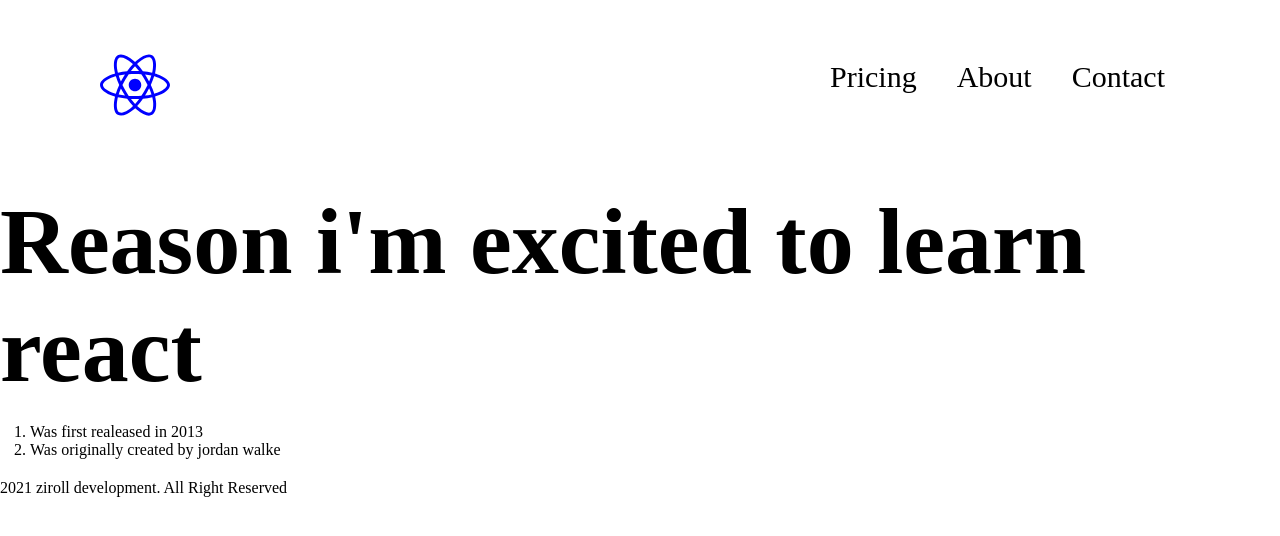
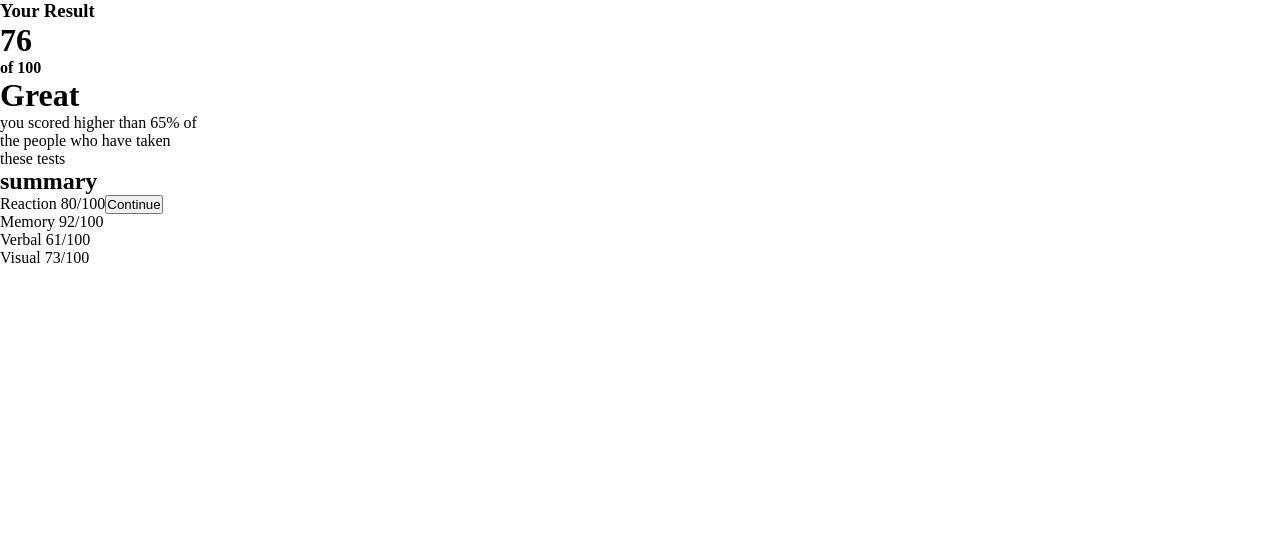
Before and after one commit to IdowuJosiah/tutorial-with-janekky, a React (Create React App) app: page / in a window 1280 px wide. Shown: the top 536 px of the page. Built offline with nearby package versions, Linux system fonts and the light colour scheme.

Commit message:
changed the index.js file to display the testcore.js file

```diff
--- a/src/index.js
+++ b/src/index.js
@@ -10,9 +10,43 @@ import Footer from "./footer"
 
 const newBaby = (
     <div className="bsd">
-        <Header/>
-        <ManiContent/>
-        <Footer/>
+        <div>
+            <header>
+                <h3>Your Result</h3>
+            </header>
+            <span>
+        <h1>76</h1>
+        <h4>of 100</h4>
+    </span>
+            <main>
+                <h1>Great</h1>
+                <p>you scored higher than 65% of<br>
+                </br> the people who have taken <br>
+                </br>these tests</p>
+            </main>
+            <section>
+                <h2>
+                    summary
+                </h2>
+                <tb>
+                    <tr>
+                        Reaction 80/100
+                    </tr>
+                    <tr>
+                        Memory 92/100
+                    </tr>
+                    <tr>
+                        Verbal 61/100
+                    </tr>
+                    <tr>
+                        Visual 73/100
+                    </tr>
+                </tb>
+                <button>
+                    Continue
+                </button>
+            </section>
+        </div>
     </div>
 );
 
--- a/src/testscore.js
+++ b/src/testscore.js
@@ -1,4 +1,3 @@
-import react from "react";
 import ReactDom from "react-dom/client";
 
 
```
